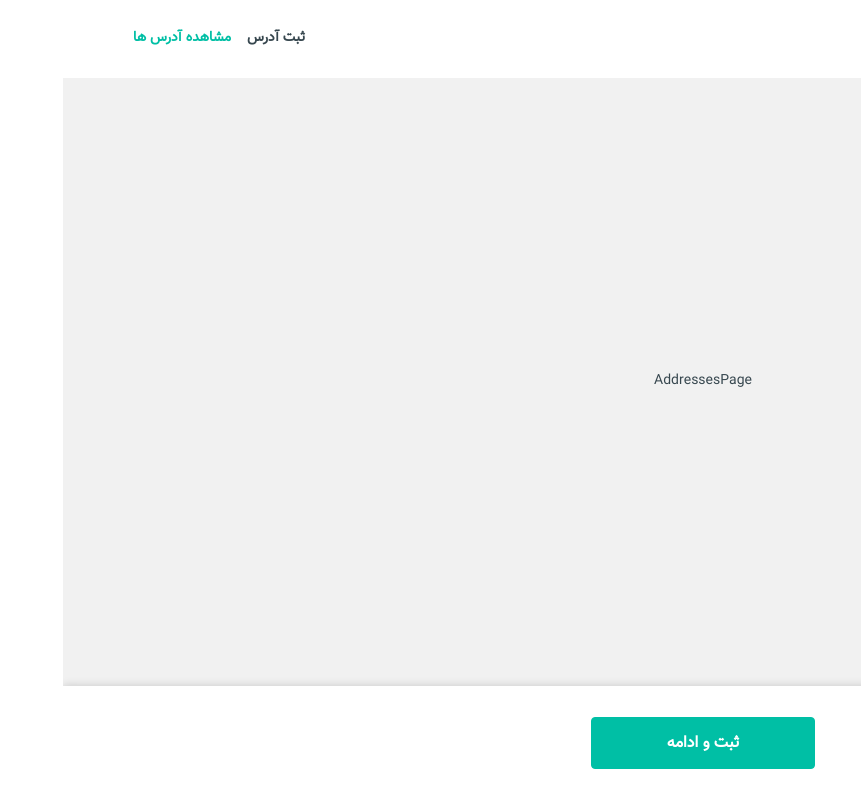
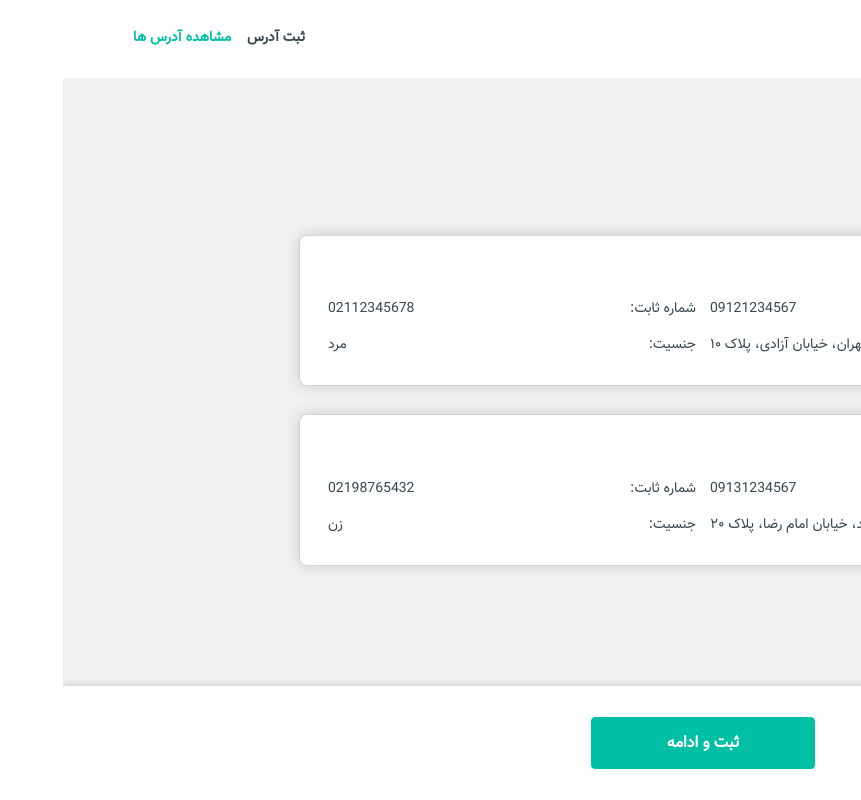
Before and after one commit to MahshidNiknafs/obar-address, a React (Vite) app: page /addresses in a window 1280 px wide. Shown: the whole page, without its empty margins (419-1280 px from the left). Built offline with nearby package versions, Linux system fonts and the light colour scheme.

Commit message:
add addresses

```diff
--- /dev/null
+++ b/src/features/address/Addresses.css
@@ -0,0 +1,47 @@
+.addresses-container {
+	display: flex;
+	flex-direction: column;
+	gap: 2rem;
+}
+
+.address-card {
+	background-color: var(--color-white);
+	padding: 2rem;
+	border: 1px solid var(--color-border);
+	box-shadow: 0px 0px 16px 0px var(--color-shadow);
+	border-radius: 8px;
+}
+
+.address-title {
+	font-size: 1.2rem;
+	font-weight: 700;
+	margin-bottom: 1rem;
+}
+
+.address-info {
+	display: grid;
+	grid-template-columns: repeat(2, 1fr);
+	gap: 1rem;
+}
+
+.info-item {
+	display: flex;
+	justify-content: space-between;
+	align-items: center;
+}
+
+.info-label {
+	font-weight: 500;
+	color: var(--color-gray-dark);
+}
+
+.info-value {
+	font-weight: 400;
+	color: var(--color-black);
+}
+
+@media screen and (max-width: 576px) {
+	.address-info {
+		grid-template-columns: 1fr;
+	}
+}
--- /dev/null
+++ b/src/features/address/Addresses.jsx
@@ -0,0 +1,60 @@
+import "./Addresses.css";
+
+const addressData = [
+	{
+		id: 1,
+		firstName: "محمدرضا",
+		lastName: "رضایی",
+		mobileNumber: "09121234567",
+		landlineNumber: "02112345678",
+		address: "تهران، خیابان آزادی، پلاک ۱۰",
+		gender: "مرد",
+	},
+	{
+		id: 2,
+		firstName: "زهرا",
+		lastName: "احمدی",
+		mobileNumber: "09131234567",
+		landlineNumber: "02198765432",
+		address: "مشهد، خیابان امام رضا، پلاک ۲۰",
+		gender: "زن",
+	},
+];
+
+function Addresses() {
+	return (
+		<div className="addresses-container">
+			{addressData.map((address) => (
+				<div key={address.id} className="address-card">
+					<h2 className="address-title">
+						{address.firstName} {address.lastName}
+					</h2>
+					<div className="address-info">
+						<div className="info-item">
+							<span className="info-label">شماره همراه:</span>
+							<span className="info-value">{address.mobileNumber}</span>
+						</div>
+						<div className="info-item">
+							<span className="info-label">شماره ثابت:</span>
+							<span className="info-value">
+								{address.landlineNumber || "ندارد"}
+							</span>
+						</div>
+						<div className="info-item">
+							<span className="info-label">آدرس:</span>
+							<span className="info-value">{address.address}</span>
+						</div>
+						<div className="info-item">
+							<span className="info-label">جنسیت:</span>
+							<span className="info-value">
+								{address.gender === "مرد" ? "مرد" : "زن"}
+							</span>
+						</div>
+					</div>
+				</div>
+			))}
+		</div>
+	);
+}
+
+export default Addresses;
--- a/src/pages/AddressesPage.jsx
+++ b/src/pages/AddressesPage.jsx
@@ -1,5 +1,12 @@
+import Addresses from "../features/address/Addresses";
+import Card from "../ui/Card/Card";
+
 function AddressesPage() {
-	return <>AddressesPage</>;
+	return (
+		<Card cardTitle="آدرس ها و مشخصات">
+			<Addresses />
+		</Card>
+	);
 }
 
 export default AddressesPage;
--- a/src/ui/Card/Card.css
+++ b/src/ui/Card/Card.css
@@ -4,6 +4,8 @@
 	justify-content: center;
 	width: 808px;
 	gap: 1rem;
+
+	/* background-color: rgb(212, 107, 107); */
 }
 
 .card-title {
```
